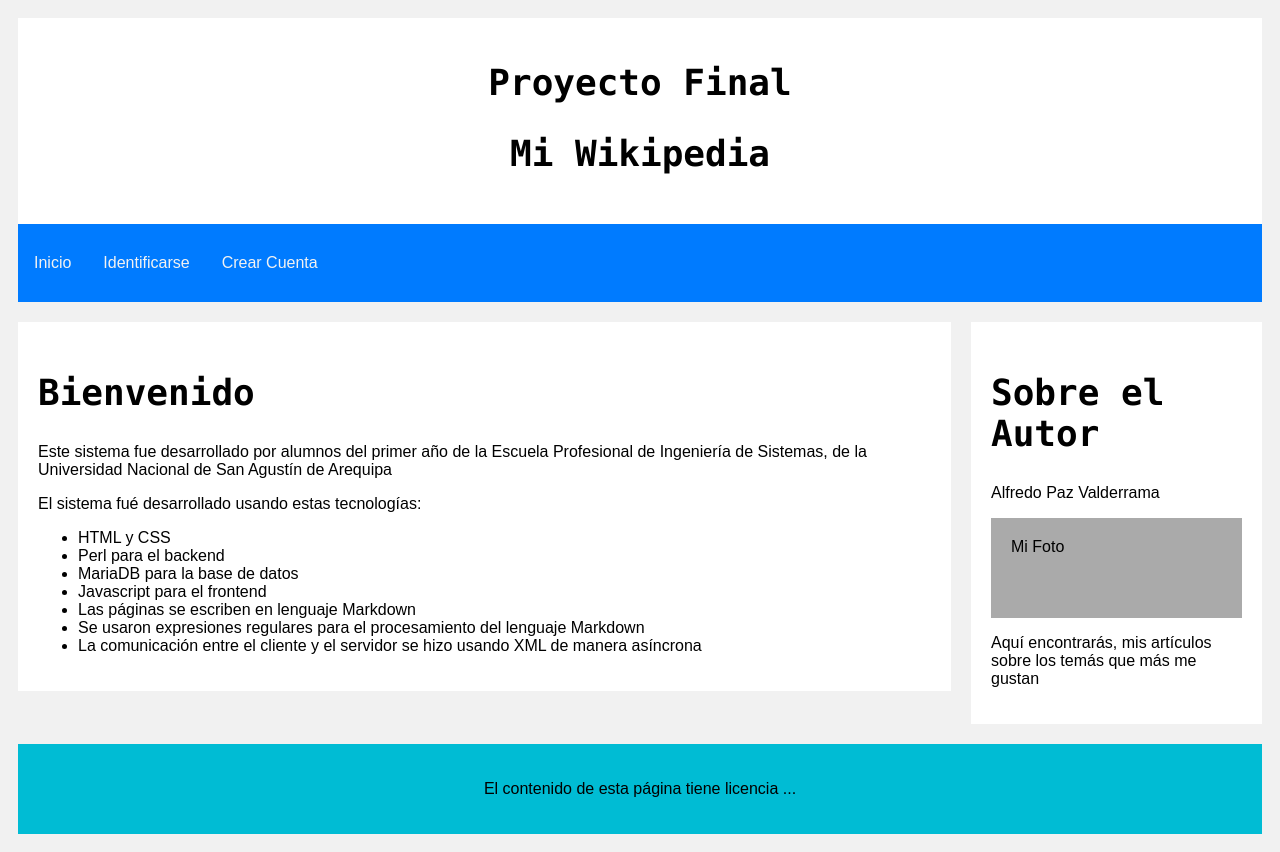
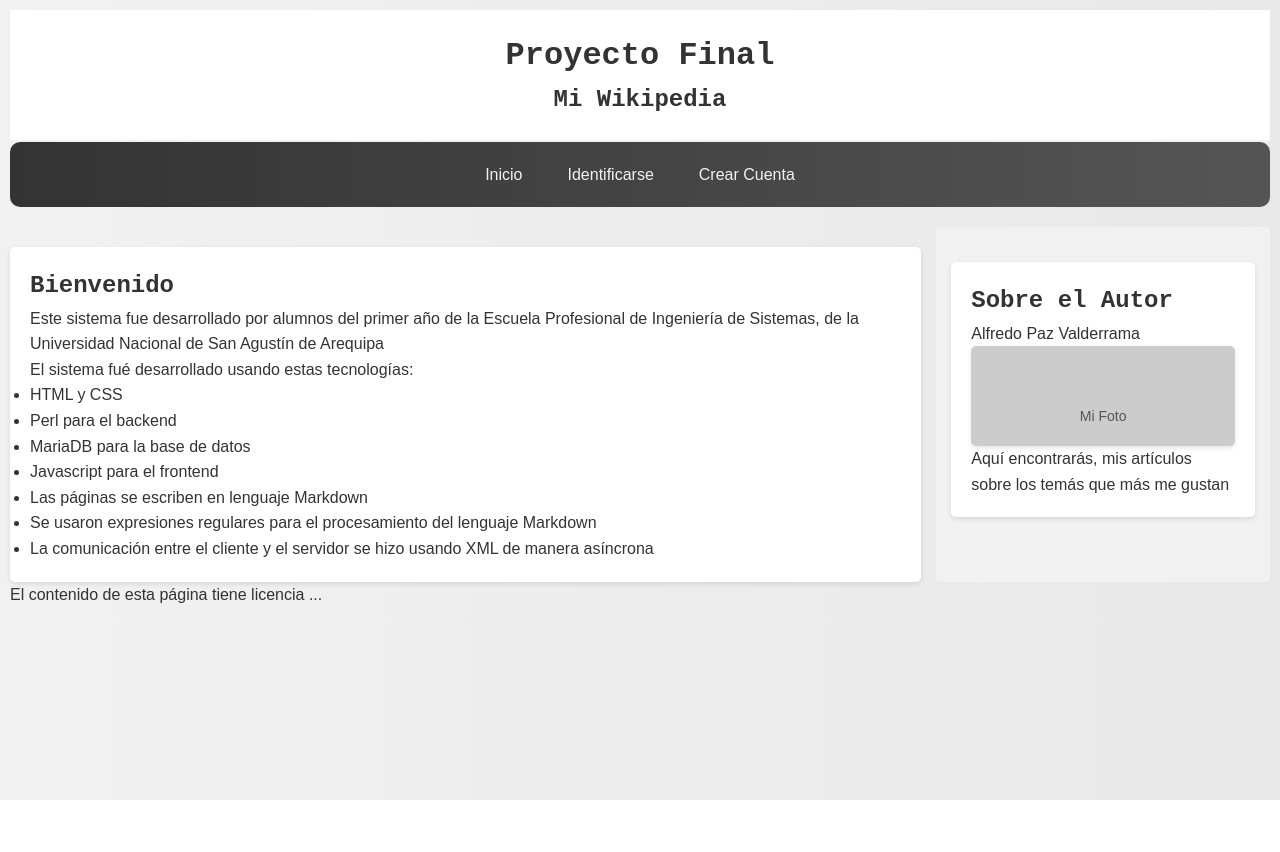
Before and after one commit to GusLinares17/Lab14-TrabajoFinal-conclusiones, a plain HTML site: page index.html in a window 1280 px wide. After the commit the page ends 800 px from the top, so only its background shows below. Drawn offline with Linux system fonts and the light colour scheme.

Commit message:
Mejora de myStyle.css

```diff
--- a/css/myStyle.css
+++ b/css/myStyle.css
@@ -1,105 +1,206 @@
+/* General Box-Sizing */
 * {
   box-sizing: border-box;
+  margin: 0;
+  padding: 0;
 }
 
+/* Body Styling */
 body {
-  font-family: Arial;
+  font-family: Arial, sans-serif;
   padding: 10px;
-  background: #f1f1f1;
+  background: linear-gradient(to right, #f1f1f1, #e8e8e8);
+  color: #333;
+  line-height: 1.6;
 }
 
+/* Header Styling */
 .header {
-  background-color: white;
+  background-color: #fff;
   text-align: center;
   padding: 20px;
+  border-bottom: 2px solid #f1f1f1;
 }
 
+/* Heading Fonts */
+h1, h2 {
+  font-family: "Courier New", Courier, monospace;
+}
 
+/* Navbar Container */
 .topnav {
   overflow: hidden;
-  background-color: #007bff;
+  background: linear-gradient(90deg, #333, #555);
+  display: flex;
+  justify-content: center;
+  gap: 15px;
+  padding: 10px 0;
+  border-radius: 10px;
 }
 
-/* Navbar links */
+/* Navbar Links */
 .topnav p {
-  float: left;
-  display: block;
   color: #f2f2f2;
   text-align: center;
-  padding: 14px 16px;
+  padding: 10px 15px;
   text-decoration: none;
+  font-size: 16px;
+  cursor: pointer;
+  transition: background-color 0.3s, color 0.3s;
 }
 
+/* Navbar Hover Effect */
 .topnav p:hover {
-  background-color: #0056b3; /* Azul más oscuro para el efecto hover */
-  color: white;
-  box-shadow: 0 0 10px 2px #0056b3; /* Brillo en azul cuando el mouse pasa */
+  background-color: #ddd;
+  color: #333;
+  border-radius: 5px;
 }
 
-
-.leftcolumn {
-  float: left;
-  width: 75%;
+/* Navbar Icons */
+.topnav p i {
+  margin-right: 8px;
 }
 
-.rightcolumn {
-  float: left;
-  width: 25%;
-  background-color: #f1f1f1;
-  padding-left: 20px;
+/* Layout Styling: Columns */
+.row {
+  display: flex;
+  flex-wrap: wrap;
+  margin-top: 20px;
 }
 
+/* Left Column */
+.leftcolumn {
+  flex: 3;
+  padding-right: 15px;
+}
+
+/* Right Column */
+.rightcolumn {
+  flex: 1;
+  background-color: #f1f1f1;
+  padding: 15px;
+  border-radius: 5px;
+}
+
+/* Fake Image Placeholder */
 .fakeimg {
-  background-color: #aaa;
+  background-color: #ccc;
   width: 100%;
   padding: 20px;
-  height:100px;
+  height: 100px;
+  text-align: center;
+  color: #555;
+  font-size: 14px;
+  line-height: 100px;
+  border-radius: 5px;
+  box-shadow: 0 2px 5px rgba(0, 0, 0, 0.1);
 }
 
-
+/* Card Styling */
 .card {
   background-color: white;
   padding: 20px;
   margin-top: 20px;
+  border-radius: 5px;
+  box-shadow: 0 2px 5px rgba(0, 0, 0, 0.1);
+  transition: transform 0.3s, box-shadow 0.3s;
 }
 
-.row:after {
-  content: "";
-  display: table;
-  clear: both;
+.card:hover {
+  transform: translateY(-5px);
+  box-shadow: 0 5px 15px rgba(0, 0, 0, 0.2);
 }
 
-.footer {
-  padding: 20px;
+/* Scroll-to-Top Button */
+.scroll-to-top {
+  position: fixed;
+  bottom: 20px;
+  right: 20px;
+  background-color: #333;
+  color: #fff;
+  padding: 10px 15px;
+  border-radius: 50%;
+  text-decoration: none;
   text-align: center;
-  background-color: #00bcd4;
-  margin-top: 20px;
-  overflow: hidden;
+  font-size: 18px;
+  box-shadow: 0 2px 5px rgba(0, 0, 0, 0.2);
+  transition: background-color 0.3s, transform 0.3s;
 }
 
-.rightAlign{
-  float: right;
+.scroll-to-top:hover {
+  background-color: #555;
+  transform: scale(1.1);
 }
 
-h1, h2 {
-  font-family: "Consolas", monospace; /* Cambiar la fuente a Consolas */
-  font-size: 36px; /* Aumentar el tamaño de la fuente */
-}
-
-@media screen and (max-width: 800px) {
+/* Responsive Design */
+@media (max-width: 768px) {
   .leftcolumn, .rightcolumn {
+    flex: 100%;
+    padding: 0;
+    margin-bottom: 20px;
+  }
+  .topnav {
+    flex-direction: column;
+    align-items: center;
+  }
+  .topnav p {
     width: 100%;
-    padding: 0;
+    text-align: center;
   }
 }
 
-.owner{
-  color: green;
+/* Scrollbar Styling */
+::-webkit-scrollbar {
+  width: 8px;
 }
 
-@media screen and (max-width: 400px) {
-  .topnav p {
-    float: none;
-    width: 100%;
-  }
+::-webkit-scrollbar-thumb {
+  background: #333;
+  border-radius: 10px;
 }
+
+::-webkit-scrollbar-thumb:hover {
+  background: #555;
+}
+
+::-webkit-scrollbar-track {
+  background: #f1f1f1;
+}
+
+/* Button Styling */
+.button {
+  background-color: #333;
+  color: #fff;
+  padding: 10px 20px;
+  border: none;
+  border-radius: 5px;
+  cursor: pointer;
+  font-size: 16px;
+  transition: background-color 0.3s, transform 0.2s;
+}
+
+.button:hover {
+  background-color: #555;
+  transform: scale(1.05);
+}
+
+/* Dark Mode */
+body.dark-mode {
+  background: #222;
+  color: #fff;
+}
+
+body.dark-mode .header {
+  background-color: #333;
+  color: #fff;
+}
+
+body.dark-mode .topnav {
+  background-color: #444;
+}
+
+body.dark-mode .card {
+  background-color: #333;
+  color: #fff;
+  box-shadow: 0 2px 5px rgba(255, 255, 255, 0.1);
+}
```
